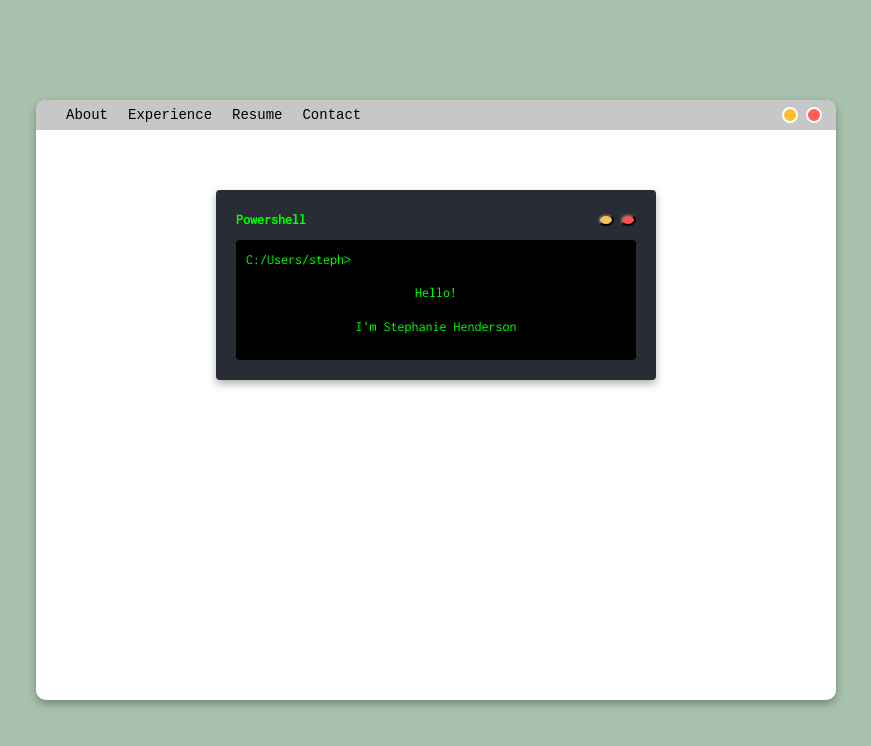
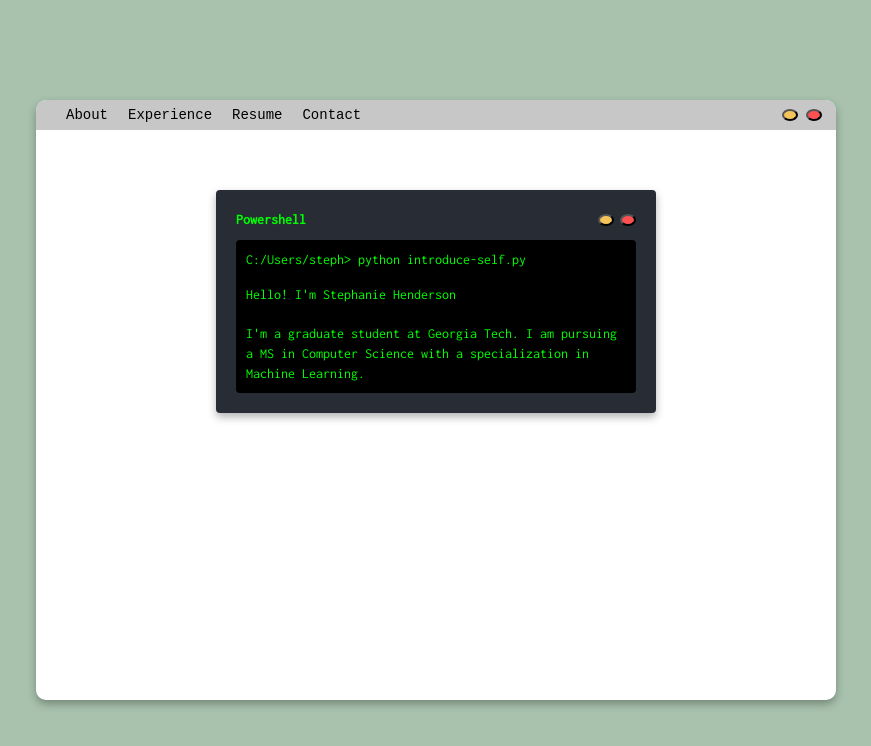
Before and after one commit to shenderson62/shenderson-website, a React (Create React App) app: page / in a window 1280 px wide. Shown: the top 746 px of the page, without its empty margins (204-1075 px from the left). Built offline with nearby package versions, Linux system fonts and the light colour scheme.

Commit message:
style updates to terminal and screen

```diff
--- a/src/components/Screen/Screen.css
+++ b/src/components/Screen/Screen.css
@@ -31,6 +31,7 @@
   padding: 0 10px;
 }
 
+
 .buttons {
   display: flex;
   align-items: center;
@@ -42,15 +43,14 @@
   height: 12px;
   margin: 0 4px;
   border-radius: 50%;
-  border: 2px solid #FFF;
 }
 
 .close-button {
-  background-color: #FF5F57;
+  background-color: #fb5151;
 }
 
 .minimize-button {
-  background-color: #FFBD2E;
+  background-color: #f4c35a;
 }
 
 .tabs {
--- a/src/components/Screen/Screen.js
+++ b/src/components/Screen/Screen.js
@@ -1,7 +1,9 @@
-import React, { useState } from 'react';
+import React, { useState, useEffect } from 'react';
 import { Link, useLocation } from 'react-router-dom';
 import './Screen.css';
 
+// Tabs open on the screen
+// /id represents the corresponding route
 const tabs = [
   { id: 'about', label: 'About' },
   { id: 'experience', label: 'Experience' },
@@ -13,7 +15,7 @@ function Screen({ children, activeTab: initialActiveTab }) {
   const [activeTab, setActiveTab] = useState(initialActiveTab);
   const location = useLocation();
 
-  React.useEffect(() => {
+  useEffect(() => {
     // Update the active tab based on the current route
     const currentTab = tabs.find((tab) =>
       location.pathname.toLowerCase().startsWith(`/${tab.id}`)
@@ -23,6 +25,7 @@ function Screen({ children, activeTab: initialActiveTab }) {
     }
   }, [location.pathname]);
 
+  // applies 'active' CSS styling
   const handleTabClick = (tabId) => {
     setActiveTab(tabId);
   };
@@ -44,8 +47,8 @@ function Screen({ children, activeTab: initialActiveTab }) {
             ))}
           </div>
           <div className="buttons">
-            <div className="minimize-button" />
-            <div className="close-button" />
+            <button className="minimize-button" />
+            <button className="close-button" />
           </div>
         </div>
         <div className="content">{children}</div>
--- a/src/components/Terminal/Terminal.css
+++ b/src/components/Terminal/Terminal.css
@@ -49,14 +49,9 @@
   padding: 10px;
   border-radius: 4px;
   background-color: #000000;
+  text-align: left;
 }
 
 .terminal-path {
-  color: #00ff00;
-  margin-bottom: 5px;
-  text-align: left;
+    margin-bottom: 16px;
 }
-
-.terminal-text {
-  text-align: center;
-}
--- a/src/components/Terminal/Terminal.js
+++ b/src/components/Terminal/Terminal.js
@@ -1,7 +1,9 @@
 import React from 'react';
 import './Terminal.css';
 
-function Terminal({ children }) {
+// promptText is the command typed into the terminal
+// children is the output of the command
+function Terminal({ children, promptText }) {
   return (
     <div className="terminal-container">
       <div className="terminal-header">
@@ -12,7 +14,7 @@ function Terminal({ children }) {
         </div>
       </div>
       <div className="terminal-content">
-        <div className="terminal-path">C:/Users/steph&gt;</div>
+        <div className="terminal-path">C:/Users/steph&gt; {promptText}</div>
         <div className="terminal-text">{children}</div>
       </div>
     </div>
--- a/src/pages/Home/Home.js
+++ b/src/pages/Home/Home.js
@@ -6,12 +6,12 @@ import Terminal from '../../components/Terminal/Terminal'
 function Home() {
   return (
     <Screen>
-      {/* <div className="center-text">
-        <h1>Hello, I'm Stephanie!</h1>
-      </div> */}
-      <Terminal>
-        <p>Hello!</p>
-        <p>I'm Stephanie Henderson</p>
+      <Terminal promptText="python introduce-self.py">
+        Hello!
+        I'm Stephanie Henderson <br /> <br />
+        I'm a graduate student at Georgia Tech.
+        I am pursuing a MS in Computer Science
+        with a specialization in Machine Learning.
       </Terminal>
     </Screen>
   );
```
